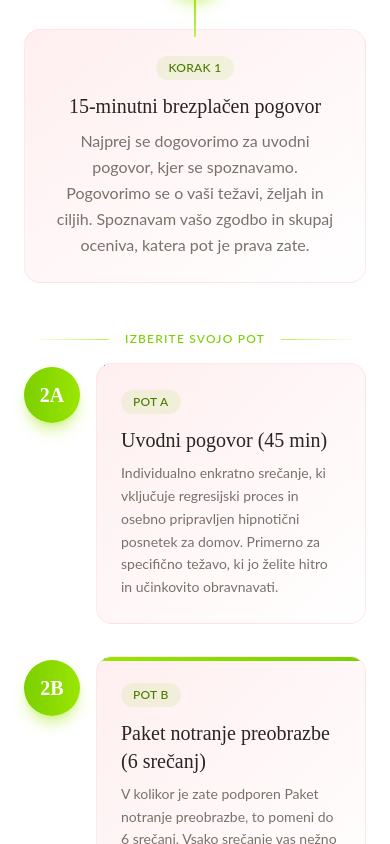
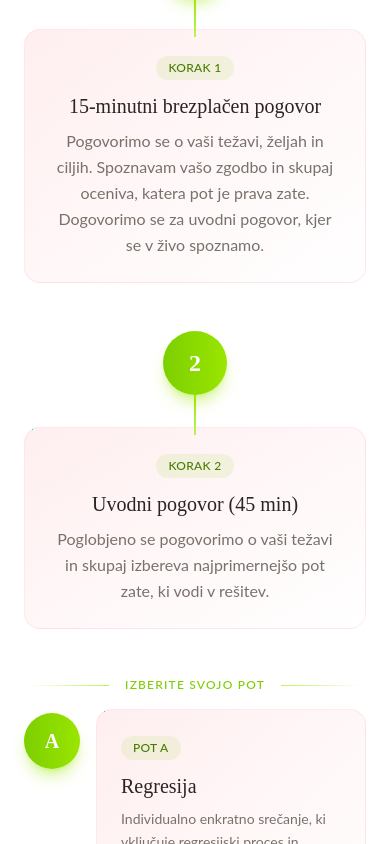
Before and after one commit to teobizjak/hipnoterapija, a React (Vite) app: page / in a window 390 px wide. Shown: the part 5120-5964 px from the top of the page. Built offline with nearby package versions, Linux system fonts and the light colour scheme; a small style sheet from the web is missing.

Commit message:
changes to numbering

```diff
--- a/src/App.jsx
+++ b/src/App.jsx
@@ -499,9 +499,46 @@ const ProcessSection = () => {
               15-minutni brezplačen pogovor
             </h3>
             <p className="text-stone-500 leading-relaxed">
-              Najprej se dogovorimo za uvodni pogovor, kjer se spoznavamo. Pogovorimo se o vaši težavi, željah in ciljih. Spoznavam vašo zgodbo in skupaj oceniva, katera pot je prava zate.
+            Pogovorimo se o vaši težavi, željah in ciljih. Spoznavam vašo zgodbo in skupaj oceniva, katera pot je prava zate. Dogovorimo se za uvodni pogovor, kjer se v živo spoznamo.
             </p>
           </div>
+
+        </motion.div>
+
+        <motion.div
+          initial={{ opacity: 0, y: 40 }}
+          whileInView={{ opacity: 1, y: 0 }}
+          viewport={{ once: true }}
+          transition={{ duration: 0.6, delay: 0 }}
+          className="flex justify-center mb-8"
+        >
+          <div className="relative">
+            <div className="w-16 h-16 bg-gradient-to-r from-lime-500 to-lime-400 rounded-full flex items-center justify-center text-white font-serif font-bold text-2xl shadow-lg shadow-lime-400/40 z-10 relative">
+              2
+            </div>
+            <div className="absolute top-14 left-1/2 -translate-x-1/2 w-0.5 h-12 bg-gradient-to-b from-lime-400 to-lime-300" />
+          </div>
+        </motion.div>
+
+        <motion.div
+          initial={{ opacity: 0, y: 30 }}
+          whileInView={{ opacity: 1, y: 0 }}
+          viewport={{ once: true }}
+          transition={{ duration: 0.6, delay: 0.15 }}
+          className="flex justify-center mb-12"
+        >
+          <div className="bg-gradient-to-br from-rose-100/60 to-white border border-rose-200/40 rounded-2xl p-6 md:p-8 max-w-lg hover:shadow-xl hover:shadow-rose-200/20 hover:-translate-y-1 transition-all duration-400 text-center">
+            <span className="inline-block px-3 py-1 bg-lime-500/10 rounded-full text-xs text-lime-700 font-medium tracking-wide mb-3">
+              KORAK 2
+            </span>
+            <h3 className="text-xl font-serif text-stone-800 mb-2">
+              Uvodni pogovor (45 min)
+            </h3>
+            <p className="text-stone-500 leading-relaxed">
+            Poglobjeno se pogovorimo o vaši težavi in skupaj izbereva najprimernejšo pot zate, ki vodi v rešitev.
+            </p>
+          </div>
+
         </motion.div>
 
         <motion.div
@@ -543,7 +580,7 @@ const ProcessSection = () => {
             <div className="flex items-start gap-4">
               <div className="flex-shrink-0 mt-1">
                 <div className="w-14 h-14 bg-gradient-to-r from-lime-500 to-lime-400 rounded-full flex items-center justify-center text-white font-serif font-bold text-xl shadow-lg shadow-lime-400/40">
-                  2A
+                  A
                 </div>
               </div>
               <div className="flex-1 bg-gradient-to-br from-rose-100/60 to-white border border-rose-200/40 rounded-2xl p-6 hover:shadow-xl hover:shadow-rose-200/20 hover:-translate-y-1 transition-all duration-400">
@@ -551,11 +588,12 @@ const ProcessSection = () => {
                   POT A
                 </span>
                 <h3 className="text-xl font-serif text-stone-800 mb-2">
-                  Uvodni pogovor (45 min)
+                  Regresija
                 </h3>
                 <p className="text-stone-500 leading-relaxed text-sm">
                   Individualno enkratno srečanje, ki vključuje regresijski proces in osebno pripravljen hipnotični posnetek za domov. Primerno za specifično težavo, ki jo želite hitro in učinkovito obravnavati.
                 </p>
+                {/** regresija - Individualno enkratno srečanje, ki vključuje regresijski proces in osebno pripravljen hipnotični posnetek za domov. Primerno za specifično težavo, ki jo želite hitro in učinkovito obravnavati. */}
               </div>
             </div>
           </motion.div>
@@ -570,7 +608,7 @@ const ProcessSection = () => {
             <div className="flex items-start gap-4">
               <div className="flex-shrink-0 mt-1">
                 <div className="w-14 h-14 bg-gradient-to-r from-lime-500 to-lime-400 rounded-full flex items-center justify-center text-white font-serif font-bold text-xl shadow-lg shadow-lime-400/40">
-                  2B
+                  B
                 </div>
               </div>
               <div className="flex-1 bg-gradient-to-br from-rose-100/60 to-white border border-rose-200/40 rounded-2xl p-6 hover:shadow-xl hover:shadow-rose-200/20 hover:-translate-y-1 transition-all duration-400 relative overflow-hidden">
```
